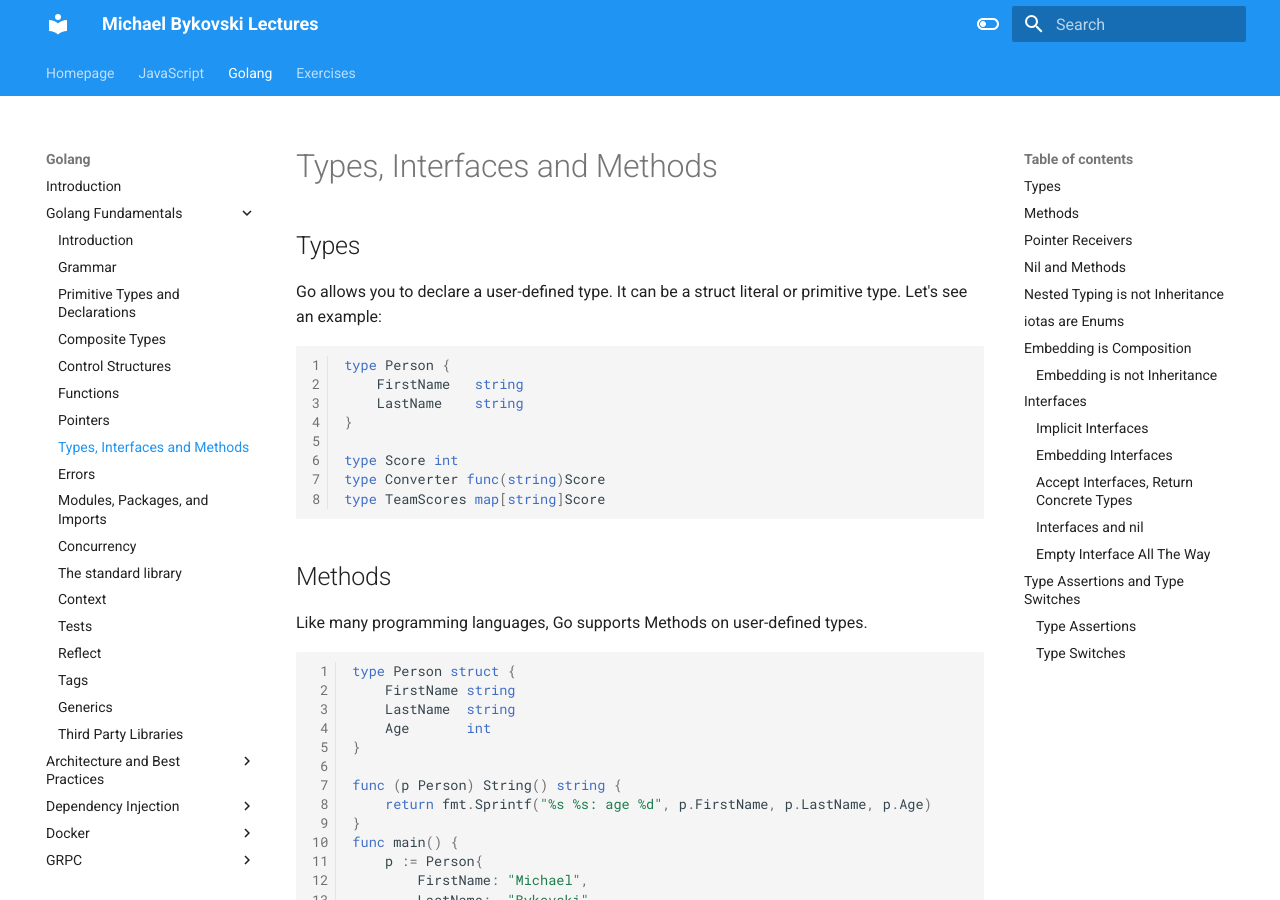
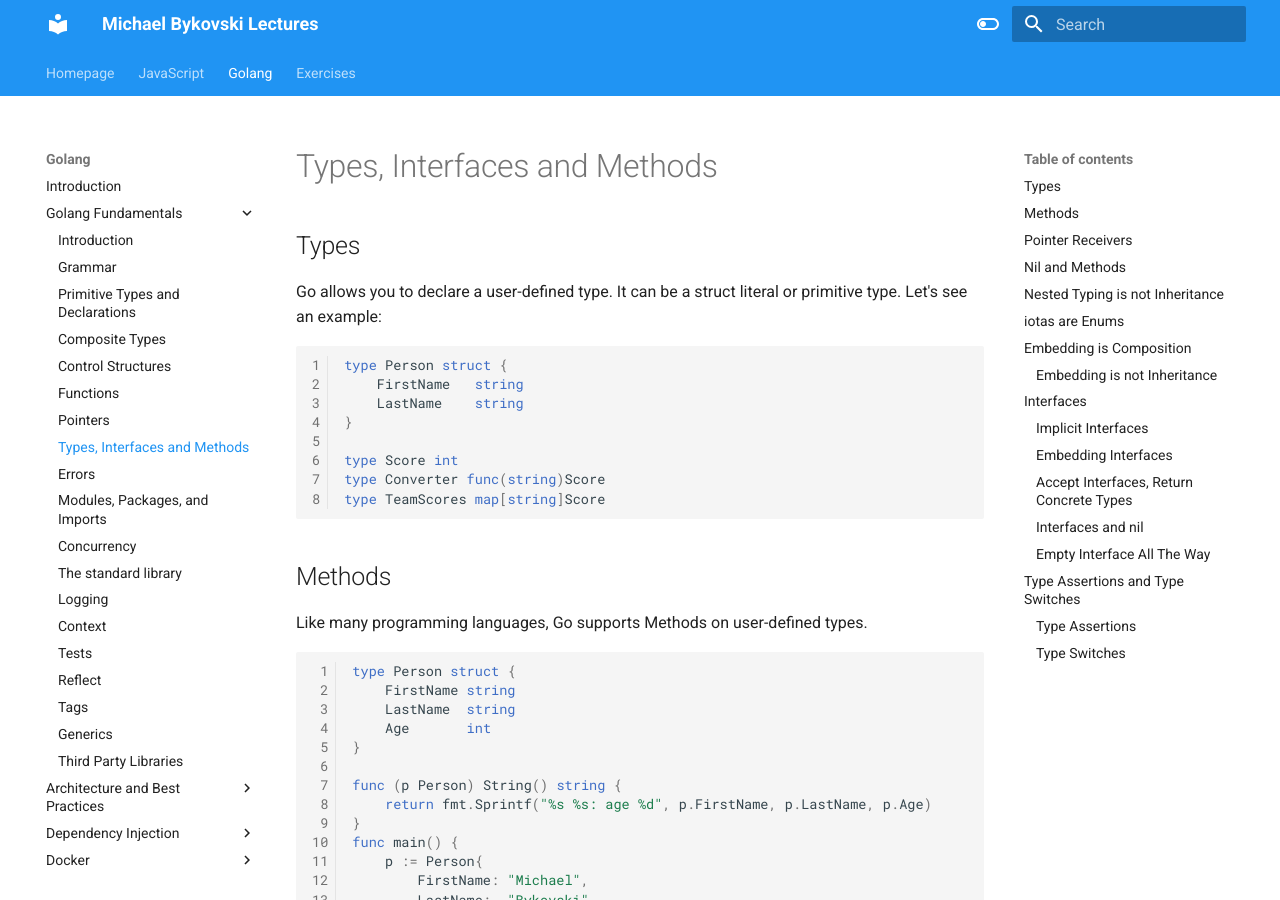
Before and after one commit to bykof/bykof.github.com, an MkDocs documentation site: the page built from docs/golang/golang-fundamentals/types_interfaces_methods.md, in a window 1280 px wide and 900 px high. Built offline with MkDocs 1.6.1 and Material for MkDocs 9.7.7, drawn with Linux system fonts in a browser that asks for light colours.

Commit message:
Fix wrong go code

````diff
--- a/docs/golang/golang-fundamentals/types_interfaces_methods.md
+++ b/docs/golang/golang-fundamentals/types_interfaces_methods.md
@@ -7,7 +7,7 @@ It can be a struct literal or primitive type.
 Let's see an example:
 
 ```go linenums="1"
-type Person {
+type Person struct {
     FirstName   string
     LastName    string
 }
--- a/mkdocs.yml
+++ b/mkdocs.yml
@@ -72,6 +72,7 @@ nav:
           - golang/golang-fundamentals/modules_packages_imports.md
           - golang/golang-fundamentals/concurrency.md
           - golang/golang-fundamentals/standard_library.md
+          - golang/golang-fundamentals/logging.md
           - golang/golang-fundamentals/context.md
           - golang/golang-fundamentals/tests.md
           - golang/golang-fundamentals/reflect.md
````
Also changed, not shown: docs/golang/golang-fundamentals/logging.md (added, +1 -0 lines).
